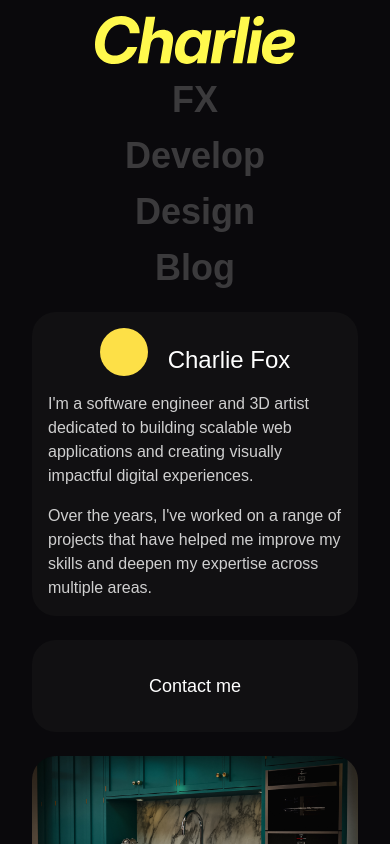
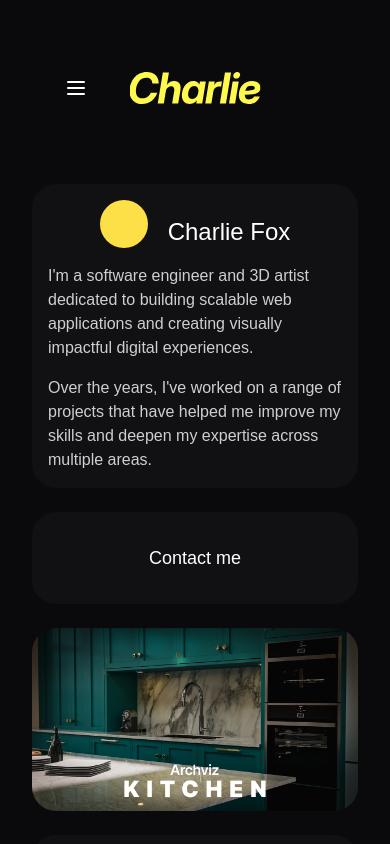
Before and after one commit to charliedevelops/WebsiteV10, a Next.js app: page / in a window 390 px wide. Shown: the top 844 px of the page. Built offline with nearby package versions, Linux system fonts and the light colour scheme; a web font is replaced by a local one.

Commit message:
Mobile support

```diff
--- a/src/app/(charlie-web)/page.tsx
+++ b/src/app/(charlie-web)/page.tsx
@@ -4,6 +4,7 @@ import Link from 'next/link'
 import Logo from '@/components/logo'
 import Card from '@/components/projectcard'
 import { motion, AnimatePresence } from 'framer-motion'
+import Navbar from '@/components/navbar'
 
 export default function Home() {
   interface Project {
@@ -51,8 +52,8 @@ export default function Home() {
     <div className="min-h-screen p-4 sm:px-28 md:p-8 lg:p-10 font-[family-name:var(--font-inter)] bg-[#0A090C] text-white">
       <main className="flex flex-col gap-6 md:gap-8 items-center justify-center dark:[color-scheme:light_dark]">
         <div className="flex flex-col gap-4 text-center justify-center items-center w-full">
-          <Logo isNav={false} />
-          <div className="flex flex-col sm:flex-row gap-4 sm:gap-8 md:gap-12 lg:gap-16 text-4xl sm:text-5xl md:text-6xl lg:text-7xl font-bold text-white/20">
+          <Navbar isNav={false} />
+          <div className=" hidden   md:flex lg:flex md:flex-row lg:flex-row sm:flex-row gap-4 sm:gap-8 md:gap-12 lg:gap-16 text-4xl sm:text-5xl md:text-6xl lg:text-7xl font-bold text-white/20">
             <Link href="/projects?category=fx">
               <h2 className="hover:text-[#FF2800] transition-all duration-300 ease-in-out cursor-pointer">
                 FX
@@ -110,7 +111,7 @@ export default function Home() {
 
             <Link
               href={'/blog/smart-home-automation-with-home-assistant'}
-              className="bg-[#1D1D1D]/40 rounded-3xl p-4 sm:p-4 text-white flex flex-col gap-2 justify-between lg:col-span-1 lg:col-start-3 lg:row-start-1 lg:row-span-3 md:col-start-2 md:row-start-6  sm:hidden hover:scale-105 transition-all duration-300 ease-in-out"
+              className="bg-[#1D1D1D]/40 rounded-3xl p-4 sm:p-4 text-white flex flex-col gap-2 justify-between lg:col-span-1 lg:col-start-3 lg:row-start-1 lg:row-span-3 md:col-start-2 md:row-start-6 lg:flex sm:hidden hover:scale-105 transition-all duration-300 ease-in-out"
             >
               <h2 className="text-lg sm:text-xl font-semibold">Latest Blog Post</h2>
               <div className="border-2 border-white/30 rounded-xl p-6">
--- a/src/components/navbar.tsx
+++ b/src/components/navbar.tsx
@@ -1,10 +1,13 @@
 'use client'
-
 import Link from 'next/link'
 import Logo from '@/components/logo'
 import { useState, useEffect } from 'react'
 
-const Navbar = () => {
+interface NavbarProps {
+  isNav?: boolean
+}
+
+const Navbar = ({ isNav }: { isNav: boolean }) => {
   const [isOpen, setIsOpen] = useState(false)
   const [isVisible, setIsVisible] = useState(true)
   const [prevScrollPos, setPrevScrollPos] = useState(0)
@@ -24,7 +27,7 @@ const Navbar = () => {
 
   return (
     <nav
-      className={` w-full  top-0 z-50  transition-all duration-500  text-white  ${
+      className={` w-full  top-0 z-50  transition-all duration-500 p-8 sm:p-2 md:p-4 lg:p4 text-white  ${
         isVisible ? 'translate-y-0' : '-translate-y-full '
       }
       ${isScrolled ? ' ' : 'bg-transparent '}`}
@@ -37,9 +40,10 @@ const Navbar = () => {
               href="/"
               className="flex items-center hover:opacity-80 transition-opacity duration-200"
             >
-              <Logo isNav={true} />
+              <Logo isNav={isNav} />
             </Link>
           </div>
+          {isNav && (
             <div className="hidden lg:flex items-center ml-auto">
               <ul className="flex items-center space-x-8 pr-4">
                 <li>
@@ -76,12 +80,11 @@ const Navbar = () => {
                 </li>
               </ul>
             </div>
-
-          {/* Mobile Menu Button */}
-          <div className="lg:hidden flex items-center">
+          )}
+          <div className="md:hidden lg:hidden flex items-center">
             <button
               onClick={() => setIsOpen(!isOpen)}
-              className="text-gray-800 hover:text-blue-600 transition-colors duration-200 focus:outline-none"
+              className="text-white hover:text-white transition-colors duration-200 focus:outline-none"
             >
               <svg className="h-6 w-6" fill="none" viewBox="0 0 24 24" stroke="currentColor">
                 <path
@@ -95,25 +98,21 @@ const Navbar = () => {
           </div>
         </div>
 
-        {/* Mobile Menu */}
         {isOpen && (
-          <div className="lg:hidden">
-            <div className="px-2 pt-2 pb-3 space-y-1">
-              <Link
-                href="/"
-                className="block px-3 py-2 text-gray-800 hover:text-blue-600 transition-colors duration-200"
-              >
+          <div className="lg:hidden md:hidden">
+            <div className="px-2 pt-2 pb-3 space-y-1 transition-all duration-200">
+              <Link href="/" className="block px-3 py-2 text-white transition-colors duration-200">
                 Home
               </Link>
               <Link
                 href="/projects"
-                className="block px-3 py-2 text-gray-800 hover:text-blue-600 transition-colors duration-200"
+                className="block px-3 py-2 text-white  transition-colors duration-200"
               >
                 Projects
               </Link>
               <Link
                 href="/blog"
-                className="block px-3 py-2 text-gray-800 hover:text-blue-600 transition-colors duration-200"
+                className="block px-3 py-2 text-white  transition-colors duration-200"
               >
                 Blog
               </Link>
```
Lines whose indentation alone changed are shown as unchanged.
